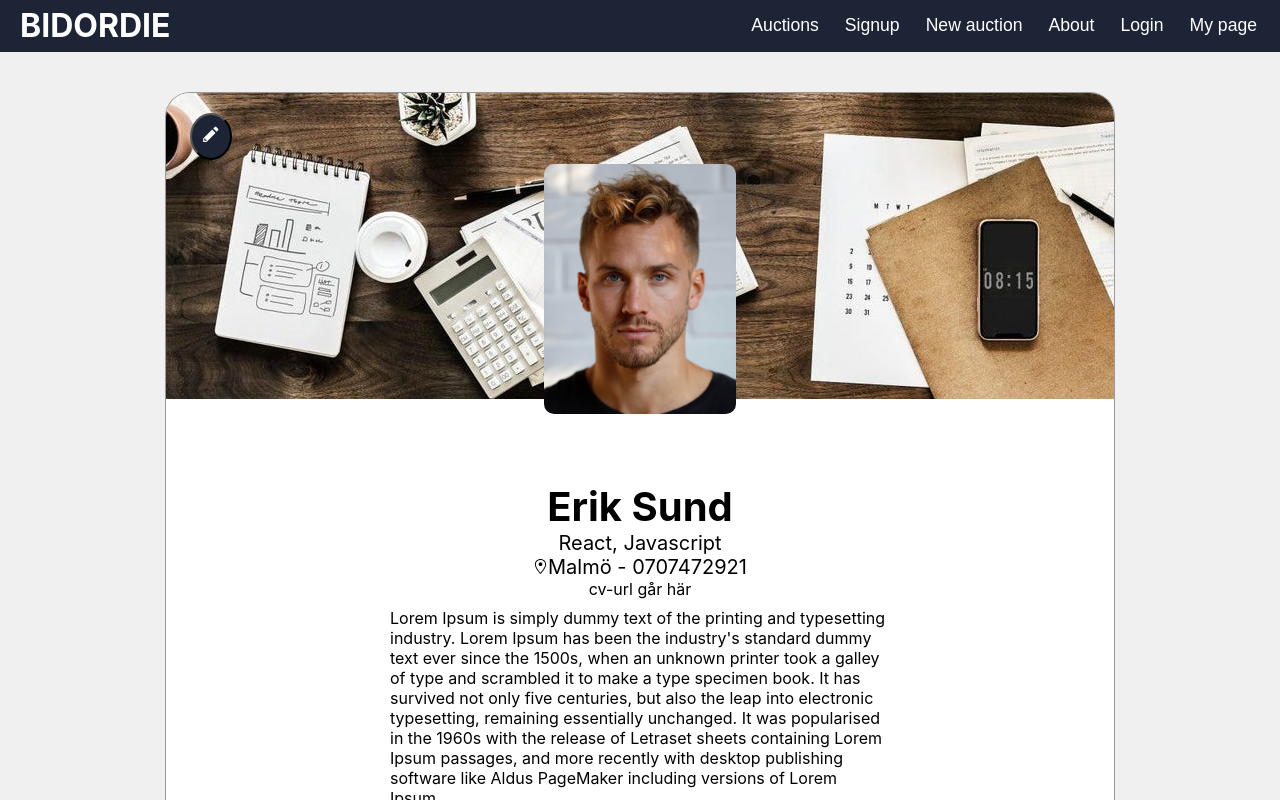
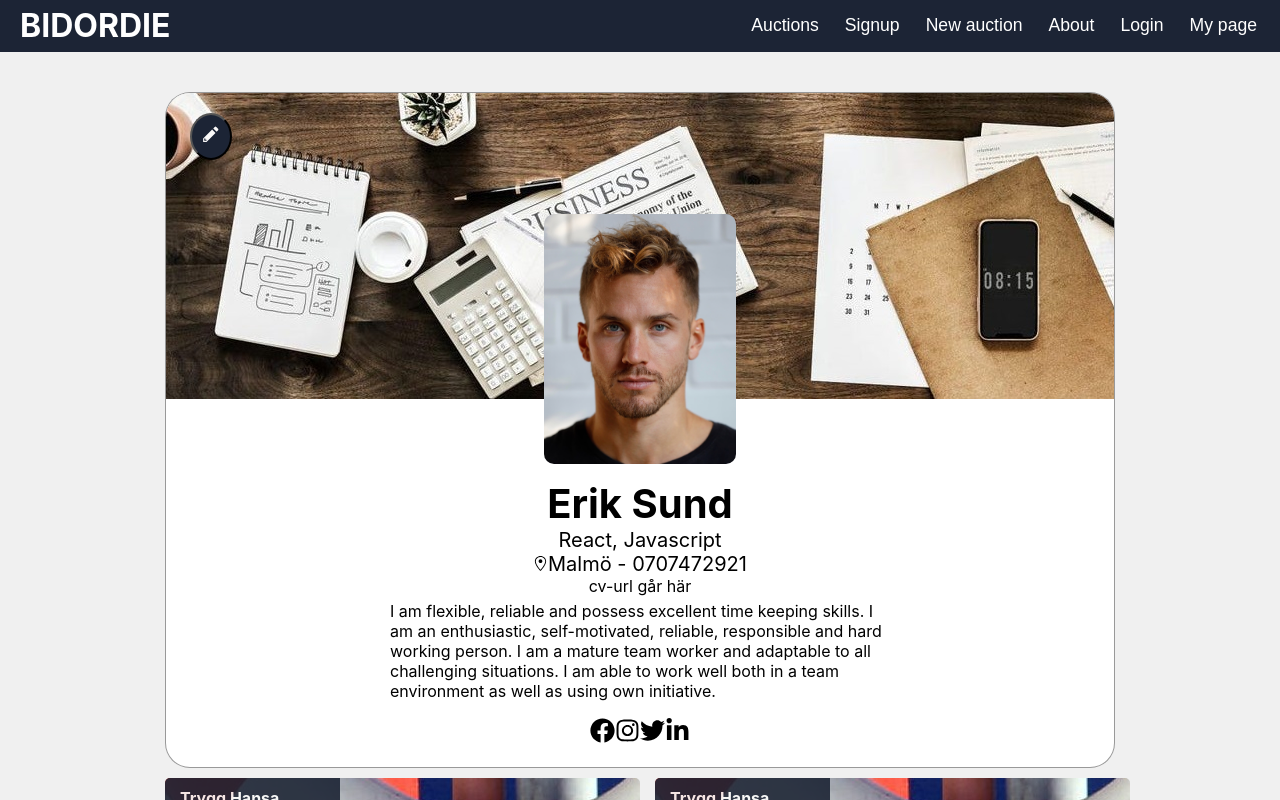
Before and after one commit to dreamc4t/bidordie, a React (Create React App) app: page /my-page in a window 1280 px wide. Shown: the top 800 px of the page. Built offline with nearby package versions, Linux system fonts and the light colour scheme; data requests are answered from the project's data file.

Commit message:
Dummy icons on UserPage
Lagt till dummy icons till FB, twitter etc på UserPage. Uppdaterat databasen med biography.

```diff
--- a/data/auctions-db.json
+++ b/data/auctions-db.json
@@ -56,7 +56,7 @@
         }
       ],
       "otherInfo": "Kan stå på händer",
-      "biography": "Lorem Ipsum is simply dummy text of the printing and typesetting industry. Lorem Ipsum has been the industry's standard dummy text ever since the 1500s, when an unknown printer took a galley of type and scrambled it to make a type specimen book. It has survived not only five centuries, but also the leap into electronic typesetting, remaining essentially unchanged. It was popularised in the 1960s with the release of Letraset sheets containing Lorem Ipsum passages, and more recently with desktop publishing software like Aldus PageMaker including versions of Lorem Ipsum.",
+      "biography": "I am flexible, reliable and possess excellent time keeping skills. I am an enthusiastic, self-motivated, reliable, responsible and hard working person. I am a mature team worker and adaptable to all challenging situations. I am able to work well both in a team environment as well as using own initiative.",
       "competence": [
         "React",
         "Javascript"
--- a/src/pages/CSS/user-page.css
+++ b/src/pages/CSS/user-page.css
@@ -46,7 +46,7 @@
     border-radius: 10px;
     height: 250px;
     position: absolute;
-    top: 50px;
+    top: 100px;
 }
 
 .user-profile-info {
@@ -80,7 +80,10 @@
 }
 
 .user-page-social-media-links {
-
+    display: flex;
+    flex-direction: row;
+    justify-content: space-evenly;
+    margin-top: 2%;
 }
 
 .previous-commisions {
--- a/src/pages/UserPage.js
+++ b/src/pages/UserPage.js
@@ -14,6 +14,7 @@ const UserPage = ({userImage, userFirstName, userLastName, userShortDescript, us
           <img src="/img/erik.jpeg" className="profile-picture" />
 
         </div>
+        <div className="tempNameOMG">
         <div className='user-page-top'>
           <div className="user-profile-info">
             <h1>{userFirstName} {userLastName}</h1>
@@ -30,11 +31,20 @@ const UserPage = ({userImage, userFirstName, userLastName, userShortDescript, us
         <div className="user-references">
           {userReferences}
         </div>
+        </div>
         <div className="user-page-social-media-links">
-          <FaFacebook className="user-page-icons"/>
-          <FaInstagram className="user-page-icons"/>
-          <FaTwitter className="user-page-icons"/>
-          <FaLinkedinIn className="user-page-icons"/>
+          <a href="https://www.facebook.com" target="_blank">
+            <FaFacebook size={25} className="user-page-icons"/>
+          </a>
+          <a href="https://www.instagram.com" target="_blank">
+            <FaInstagram size={25} className="user-page-icons"/>
+          </a>
+          <a href="https://www.twitter.com" target="_blank">
+            <FaTwitter size={25} className="user-page-icons"/>
+          </a>
+          <a href="https://www.linkedin.com" target="_blank">
+            <FaLinkedinIn size={25} className="user-page-icons"/>
+          </a>
         </div>
       </div>
     )
```
